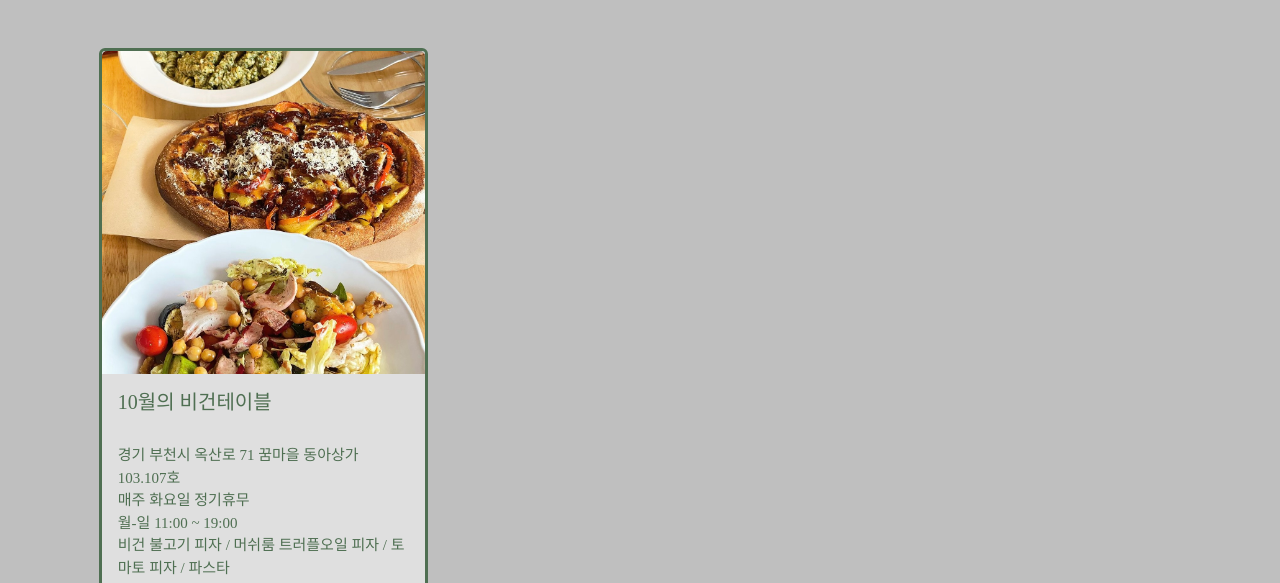
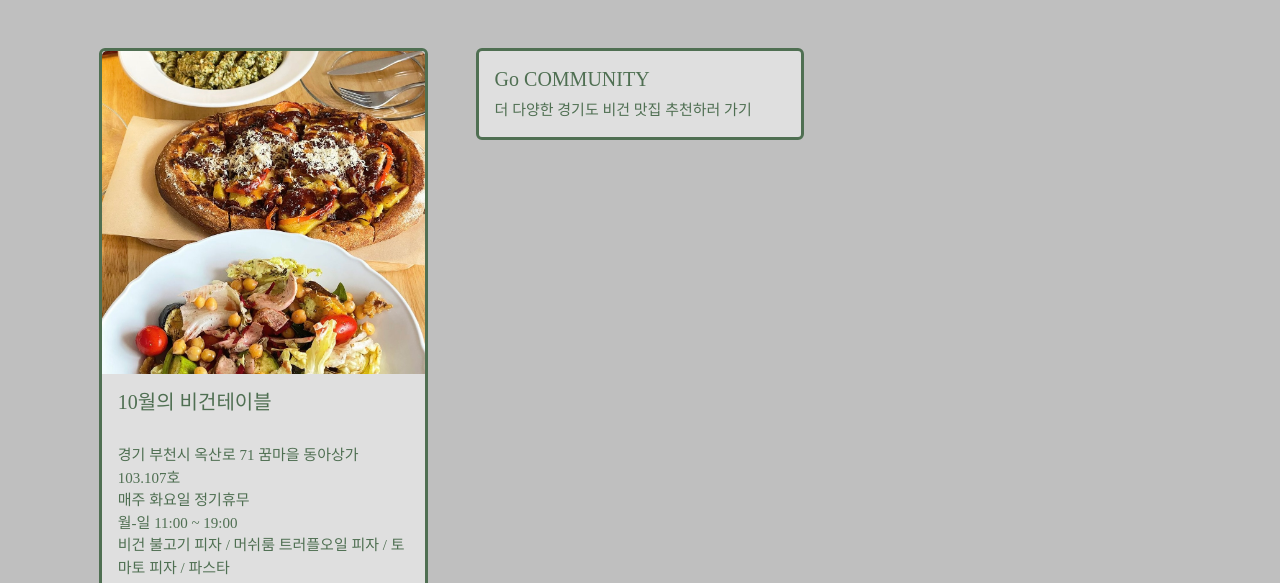
Before and after one commit to lo-veat/web, a plain HTML site: page hp/gg.html in a window 1280 px wide. Shown: the part 1602-2185 px from the top of the page. Drawn offline with nearby package versions, Linux system fonts and the light colour scheme.

Commit message:
Update gg.html

```diff
--- a/hp/gg.html
+++ b/hp/gg.html
@@ -271,7 +271,14 @@
           </div>
         </div></a>
       </div>
-
+     <div class="col">
+        <a href="../cumm.html" style="text-decoration-line: none; color:#4F6F52;"><div class="card" style="border: 3px solid #4F6F52; background-color: #dfdfdf;">
+          <div class="card-body">
+            <h5 class="card-title"style="color:#4F6F52;">Go COMMUNITY</h5>
+            <p class="card-text" style="color:#4F6F52; font-size: 15px;">더 다양한 경기도 비건 맛집 추천하러 가기</p>
+          </div>
+        </div> </a>
+      </div>
 
     </div>
   </div>
```
